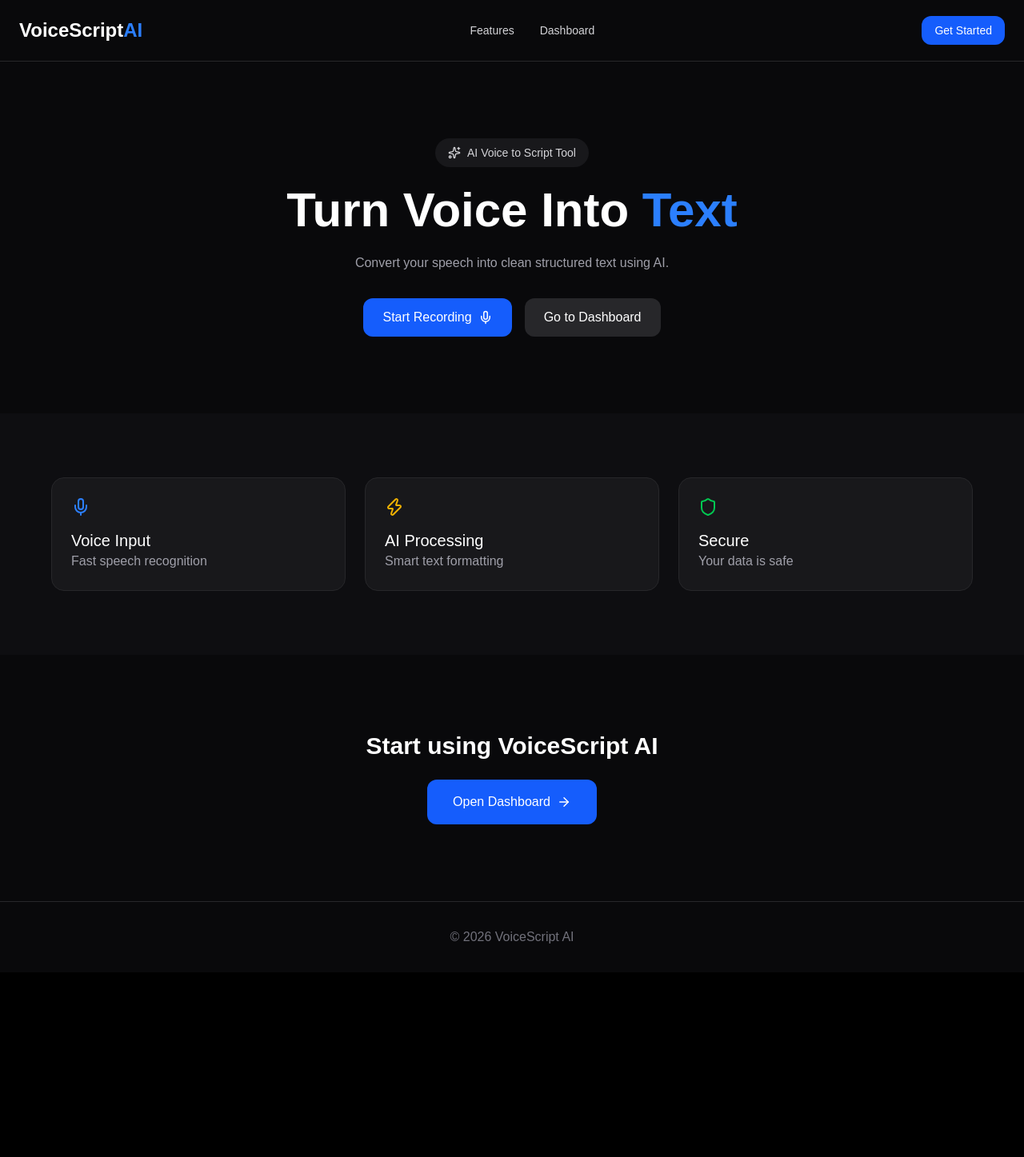
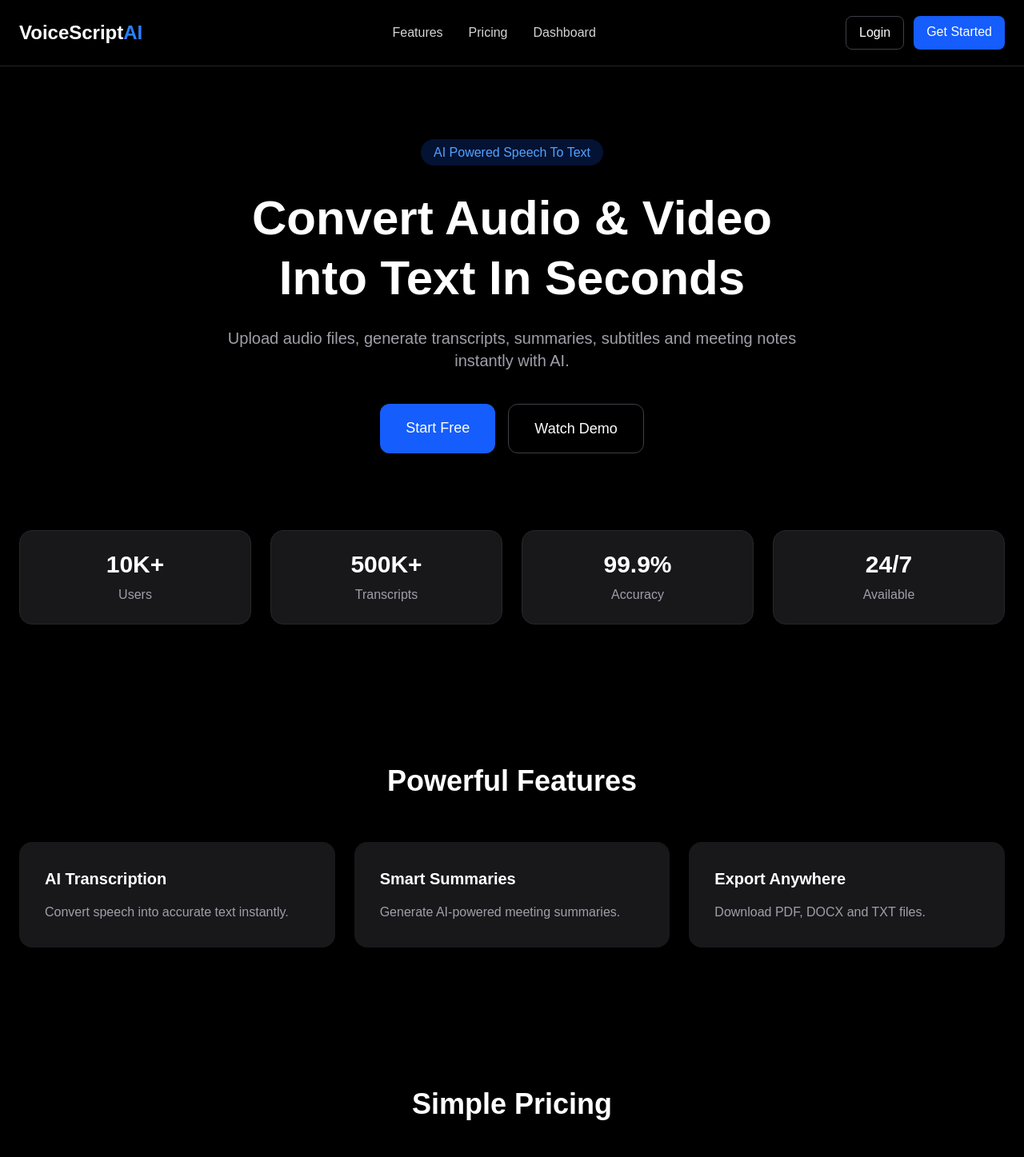
Before and after one commit to Kesarkarale/voicescript-ai, a Next.js app: page / in a window 1280 px wide. Shown: the top 1447 px of the page at 80% size. Before the commit the page ends 1216 px from the top, so only its background shows below. Built offline with nearby package versions, Linux system fonts and the light colour scheme.

Commit message:
Update page.tsx

```diff
--- a/app/page.tsx
+++ b/app/page.tsx
@@ -1,97 +1,170 @@
-import { Mic, Sparkles, Zap, Shield, ArrowRight } from "lucide-react";
+import Link from "next/link";
 
-export default function HomePage() {
+export default function Home() {
   return (
-    <div className="min-h-screen bg-zinc-950 text-white">
-
+    <main className="min-h-screen bg-black text-white">
       {/* Navbar */}
-      <header className="flex items-center justify-between px-6 py-5 border-b border-zinc-800">
+      <nav className="border-b border-zinc-800">
+        <div className="max-w-7xl mx-auto px-6 py-5 flex items-center justify-between">
           <h1 className="text-2xl font-bold">
             VoiceScript<span className="text-blue-500">AI</span>
           </h1>
 
-        <nav className="hidden md:flex gap-8 text-sm text-zinc-300">
+          <div className="hidden md:flex gap-8 text-zinc-300">
             <a href="#features">Features</a>
-          <a href="/dashboard">Dashboard</a>
+            <a href="#pricing">Pricing</a>
+            <Link href="/dashboard">Dashboard</Link>
+          </div>
+
+          <div className="flex gap-3">
+            <Link
+              href="/sign-in"
+              className="border border-zinc-700 px-4 py-2 rounded-lg"
+            >
+              Login
+            </Link>
+
+            <Link
+              href="/sign-up"
+              className="bg-blue-600 px-4 py-2 rounded-lg"
+            >
+              Get Started
+            </Link>
+          </div>
+        </div>
       </nav>
 
-        <a
-          href="/dashboard"
-          className="px-4 py-2 rounded-xl bg-blue-600 hover:bg-blue-500 text-sm font-medium"
-        >
-          Get Started
-        </a>
-      </header>
+      {/* Hero */}
+      <section className="max-w-7xl mx-auto px-6 py-24">
+        <div className="text-center">
+          <span className="px-4 py-2 rounded-full bg-blue-600/20 text-blue-400">
+            AI Powered Speech To Text
+          </span>
 
-      {/* Hero */}
-      <section className="text-center px-6 py-24">
-        <div className="inline-flex items-center gap-2 px-4 py-2 bg-zinc-900 rounded-full text-sm text-zinc-300">
-          <Sparkles size={16} /> AI Voice to Script Tool
-        </div>
+          <h1 className="text-6xl font-bold mt-8 leading-tight">
+            Convert Audio & Video
+            <br />
+            Into Text In Seconds
+          </h1>
 
-        <h2 className="text-4xl md:text-6xl font-bold mt-6">
-          Turn Voice Into <span className="text-blue-500">Text</span>
-        </h2>
-
-        <p className="mt-6 text-zinc-400 max-w-2xl mx-auto">
-          Convert your speech into clean structured text using AI.
+          <p className="text-zinc-400 text-xl mt-6 max-w-3xl mx-auto">
+            Upload audio files, generate transcripts, summaries,
+            subtitles and meeting notes instantly with AI.
           </p>
 
-        <div className="mt-8 flex gap-4 justify-center">
-          <button className="px-6 py-3 bg-blue-600 rounded-xl flex items-center gap-2">
-            Start Recording <Mic size={18} />
+          <div className="flex justify-center gap-4 mt-10">
+            <Link
+              href="/dashboard"
+              className="bg-blue-600 px-8 py-4 rounded-xl text-lg"
+            >
+              Start Free
+            </Link>
+
+            <button className="border border-zinc-700 px-8 py-4 rounded-xl text-lg">
+              Watch Demo
             </button>
+          </div>
+        </div>
+      </section>
 
-          <a
-            href="/dashboard"
-            className="px-6 py-3 bg-zinc-800 rounded-xl"
+      {/* Stats */}
+      <section className="max-w-7xl mx-auto px-6 pb-24">
+        <div className="grid md:grid-cols-4 gap-6">
+          {[
+            ["10K+", "Users"],
+            ["500K+", "Transcripts"],
+            ["99.9%", "Accuracy"],
+            ["24/7", "Available"],
+          ].map(([value, label]) => (
+            <div
+              key={label}
+              className="bg-zinc-900 border border-zinc-800 rounded-2xl p-6 text-center"
             >
-            Go to Dashboard
-          </a>
+              <h3 className="text-3xl font-bold">{value}</h3>
+              <p className="text-zinc-400 mt-2">{label}</p>
+            </div>
+          ))}
         </div>
       </section>
 
       {/* Features */}
-      <section id="features" className="px-6 py-20 bg-zinc-900/40">
-        <div className="grid md:grid-cols-3 gap-6 max-w-6xl mx-auto">
+      <section
+        id="features"
+        className="max-w-7xl mx-auto px-6 py-20"
+      >
+        <h2 className="text-4xl font-bold text-center mb-14">
+          Powerful Features
+        </h2>
 
-          <div className="p-6 bg-zinc-900 rounded-2xl border border-zinc-800">
-            <Mic className="text-blue-500" />
-            <h3 className="text-xl mt-4">Voice Input</h3>
-            <p className="text-zinc-400">Fast speech recognition</p>
+        <div className="grid md:grid-cols-3 gap-6">
+          <div className="bg-zinc-900 p-8 rounded-2xl">
+            <h3 className="text-xl font-bold mb-4">
+              AI Transcription
+            </h3>
+            <p className="text-zinc-400">
+              Convert speech into accurate text instantly.
+            </p>
           </div>
 
-          <div className="p-6 bg-zinc-900 rounded-2xl border border-zinc-800">
-            <Zap className="text-yellow-500" />
-            <h3 className="text-xl mt-4">AI Processing</h3>
-            <p className="text-zinc-400">Smart text formatting</p>
+          <div className="bg-zinc-900 p-8 rounded-2xl">
+            <h3 className="text-xl font-bold mb-4">
+              Smart Summaries
+            </h3>
+            <p className="text-zinc-400">
+              Generate AI-powered meeting summaries.
+            </p>
           </div>
 
-          <div className="p-6 bg-zinc-900 rounded-2xl border border-zinc-800">
-            <Shield className="text-green-500" />
-            <h3 className="text-xl mt-4">Secure</h3>
-            <p className="text-zinc-400">Your data is safe</p>
+          <div className="bg-zinc-900 p-8 rounded-2xl">
+            <h3 className="text-xl font-bold mb-4">
+              Export Anywhere
+            </h3>
+            <p className="text-zinc-400">
+              Download PDF, DOCX and TXT files.
+            </p>
           </div>
-
         </div>
       </section>
 
-      {/* CTA */}
-      <section className="text-center py-24">
-        <h3 className="text-3xl font-bold">Start using VoiceScript AI</h3>
-        <a
-          href="/dashboard"
-          className="mt-6 inline-flex items-center gap-2 px-8 py-4 bg-blue-600 rounded-xl"
+      {/* Pricing */}
+      <section
+        id="pricing"
+        className="max-w-5xl mx-auto px-6 py-24"
       >
-          Open Dashboard <ArrowRight size={18} />
-        </a>
+        <h2 className="text-4xl font-bold text-center mb-12">
+          Simple Pricing
+        </h2>
+
+        <div className="grid md:grid-cols-2 gap-8">
+          <div className="bg-zinc-900 border border-zinc-800 rounded-3xl p-8">
+            <h3 className="text-2xl font-bold">Free</h3>
+            <p className="text-5xl font-bold mt-4">$0</p>
+
+            <ul className="mt-6 space-y-3 text-zinc-400">
+              <li>✓ 5 Uploads</li>
+              <li>✓ Basic Transcripts</li>
+              <li>✓ AI Summary</li>
+            </ul>
+          </div>
+
+          <div className="bg-blue-600 rounded-3xl p-8">
+            <h3 className="text-2xl font-bold">Pro</h3>
+            <p className="text-5xl font-bold mt-4">$19</p>
+
+            <ul className="mt-6 space-y-3">
+              <li>✓ Unlimited Uploads</li>
+              <li>✓ Premium Accuracy</li>
+              <li>✓ PDF & DOCX Export</li>
+              <li>✓ Priority Support</li>
+            </ul>
+          </div>
+        </div>
       </section>
 
       {/* Footer */}
-      <footer className="border-t border-zinc-800 py-8 text-center text-zinc-500">
-        © {new Date().getFullYear()} VoiceScript AI
+      <footer className="border-t border-zinc-800 py-10 text-center text-zinc-500">
+        © 2026 VoiceScript AI. All rights reserved.
       </footer>
-
-    </div>
+    </main>
   );
 }
```
Lines whose indentation alone changed are shown as unchanged.
